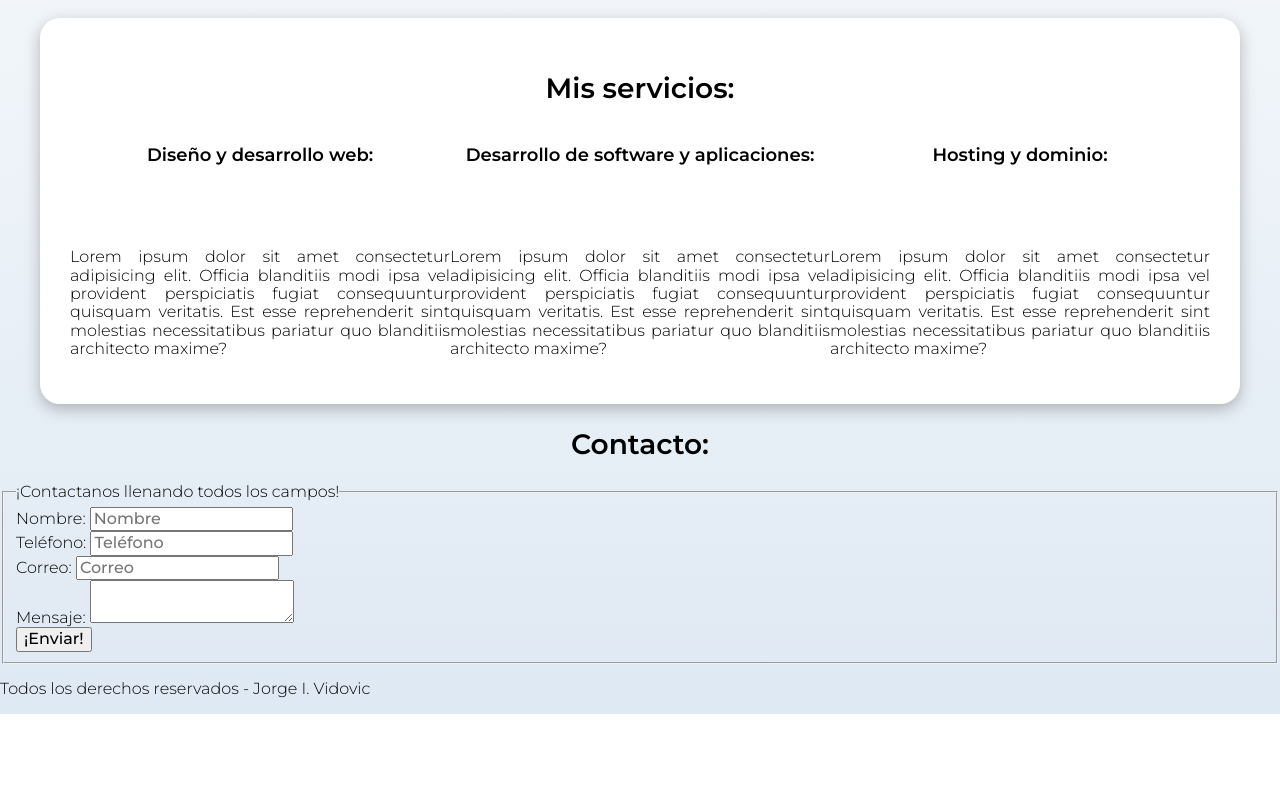
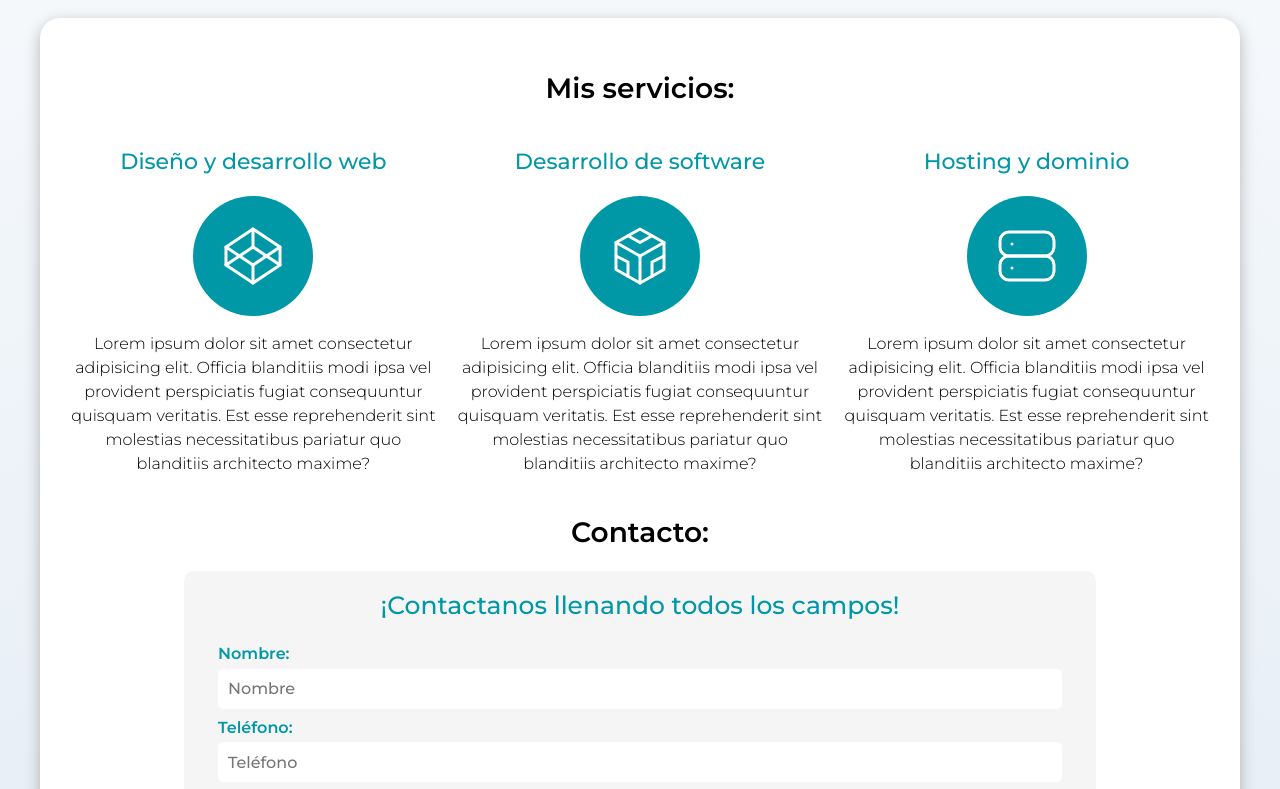
Before and after one commit to Jorge-I-Vidovic/Web_Freelancer, a plain HTML site: page index.html in a window 1280 px wide. Shown: the part 567-1356 px from the top of the page. Before the commit the page ends 1281 px from the top, so only its background shows below. Drawn offline with Linux system fonts and the light colour scheme.

Commit message:
Main page finished

```diff
--- a/css/styles.css
+++ b/css/styles.css
@@ -4,10 +4,11 @@
 }
 
 
-/*  Parte general del proyecto  */
+/*  Configuración general del proyecto  */
 html{
     font-size: 62.5%;
     box-sizing: border-box;
+    scroll-snap-type: y mandatory;
 }
 
 *, *:before, *:after {
@@ -50,7 +51,7 @@ p{
     border-radius: 2rem;
 }
 
-/*          -- Partes especificas de la main page--         */
+/*          -- Configuraciones especificas del proyecto  */
 
 .container{
     max-width: 120rem;
@@ -63,7 +64,7 @@ p{
     font-weight: bolder;
 }
 
-/*   Inicio - Navegador principal: */
+/*Navegador principal*/
 .main-nav{
     display: flex;
     flex-direction: column;
@@ -98,8 +99,7 @@ p{
     background-color: var(--secundary);
 }
 
-/*  Final - Navegador principal*/
-
+/*Seccion del titulo principal*/
 .main-title{
     background-image: url(../img/background.jpg);
     background-repeat: no-repeat;
@@ -126,6 +126,7 @@ p{
     color: white;
     margin-top: 1rem;
     padding: 1rem 3rem;
+    border: none;
     border-radius: 0.5rem;
     width: 90%;
 
@@ -142,10 +143,105 @@ p{
     }
 }
 
+.button:hover{
+    cursor: pointer;
+}
+
+.button_send .button{
+    width: 100%;
+    align-items: center;
+}
 /*Servicios*/
+
+.services,.main-nav,.form{
+    scroll-snap-align: center;
+    scroll-snap-stop: always;
+}
 @media (min-width: 768px) {
     .services{
         display: grid;
         grid-template-columns: repeat(3, 1fr);
+        column-gap: 2rem;
     }
 }
+
+.service{
+    display: flex;
+    flex-direction: column;
+    align-items: center;
+}
+
+.service h3{
+    font-size: 2.2rem;
+    font-weight: normal;
+    color: var(--secundary);
+}
+
+.service p{
+    line-height: 1.5;
+    text-align: center;
+}
+
+.service .icons{
+    height: 12rem;
+    width: 12rem;
+    border-radius: 50%;
+    background-color: var(--secundary);
+    display: flex; /*Diseño estilo mediante cajas*/
+    justify-content: center; /*Justifica el elemento horizontalmente*/
+    align-items: center; /*Justifica el elemento verticalmente*/
+}
+
+/*Formulario de contacto*/
+.form{
+    background-color: whitesmoke;
+    width: min(80%, 100%); /*Utiliza el valor minimo por defecto*/
+    margin: 0 auto;
+    padding: 2rem;
+    border-radius: 1rem;
+
+}
+
+.form fieldset{
+    border: none;
+}
+
+.form legend{
+    font-size: 2.5rem;
+    font-weight: normal;
+    color: var(--secundary);
+    text-align: center;
+    margin-bottom: 2rem;
+}
+
+.form_fields{
+    width: 100%;
+}
+
+.field{
+    margin-bottom: 1rem;
+}
+
+.field textarea{
+    height: 20rem;
+}
+
+.field label{
+    color: var(--secundary);
+    font-weight: bold;
+    margin-bottom: .5rem;
+    display: block;
+}
+
+.form_input{
+    height: 4rem;
+    width: 100%;
+    padding-left: 1rem;
+    border: none;
+    border-radius: .5rem;
+}
+
+/*Footer*/
+.footer p{
+    text-align: center;
+}
--- a/index.html
+++ b/index.html
@@ -28,14 +28,14 @@
     <section class="main-title"> <!--Inicio 1era seccion-->
         <div class="main-title_content">
             <h2>Diseño y desarrollo web - Freelancer</h2>
-            <p>Vigo, España</p>
             <p>
-                <svg xmlns="http://www.w3.org/2000/svg" class="icon icon-tabler icon-tabler-map-pin" width="84" height="84" viewBox="0 0 24 24" stroke-width="0.5" stroke="#009988" fill="none" stroke-linecap="round" stroke-linejoin="round">
+                <svg xmlns="http://www.w3.org/2000/svg" class="icon icon-tabler icon-tabler-map-pin" width="72" height="72" viewBox="0 0 24 24" stroke-width="1" stroke="#0097a7" fill="none" stroke-linecap="round" stroke-linejoin="round">
                     <path stroke="none" d="M0 0h24v24H0z" fill="none"/>
                     <circle cx="12" cy="11" r="3" />
                     <path d="M17.657 16.657l-4.243 4.243a2 2 0 0 1 -2.827 0l-4.244 -4.243a8 8 0 1 1 11.314 0z" />
                  </svg>
             </p>
+            <p>Vigo, España</p>
             <a href="#" class="button">!Contactanos!</a>
         </div>
     </section> <!--Final 1era seccion-->
@@ -43,9 +43,10 @@
 <main class="container shadow">
     <h2>Mis servicios:</h2>
     <div class="services">  <!--Inicio de la clase de servicios-->
-        <section> <!--Inicio 1er servicio-->
-            <h3>Diseño y desarrollo web:</h3>
-            <p><svg xmlns="http://www.w3.org/2000/svg" class="icon icon-tabler icon-tabler-brand-codepen" width="44" height="44" viewBox="0 0 24 24" stroke-width="1.5" stroke="#ffffff" fill="none" stroke-linecap="round" stroke-linejoin="round">
+        <section class="service"> <!--Inicio 1er servicio-->
+            <h3>Diseño y desarrollo web</h3>
+            <div class="icons">
+                <svg xmlns="http://www.w3.org/2000/svg" class="icon icon-tabler icon-tabler-brand-codepen" width="72" height="72" viewBox="0 0 24 24" stroke-width="1" stroke="#ffffff" fill="none" stroke-linecap="round" stroke-linejoin="round">
                     <path stroke="none" d="M0 0h24v24H0z" fill="none"/>
                     <path d="M3 15l9 6l9 -6l-9 -6l-9 6" />
                     <path d="M3 9l9 6l9 -6l-9 -6l-9 6" />
@@ -54,78 +55,83 @@
                     <line x1="12" y1="3" x2="12" y2="9" />
                     <line x1="12" y1="15" x2="12" y2="21" />
                 </svg>
-            </p>
+            </div>
             <p>Lorem ipsum dolor sit amet consectetur adipisicing elit.
             Officia blanditiis modi ipsa vel provident perspiciatis fugiat consequuntur quisquam veritatis.
             Est esse reprehenderit sint molestias necessitatibus pariatur quo blanditiis architecto maxime?</p>
         </section><!--Final 1er servicio-->
 
-        <section><!--Inicio 2do servicio-->
-            <h3>Desarrollo de software y aplicaciones:</h3>
-            <p><svg xmlns="http://www.w3.org/2000/svg" class="icon icon-tabler icon-tabler-apps" width="44" height="44" viewBox="0 0 24 24" stroke-width="1.5" stroke="#ffffff" fill="none" stroke-linecap="round" stroke-linejoin="round">
+        <section class="service"><!--Inicio 2do servicio-->
+            <h3>Desarrollo de software</h3>
+                <div class="icons">
+                    <svg xmlns="http://www.w3.org/2000/svg" class="icon icon-tabler icon-tabler-brand-codesandbox" width="72" height="72" viewBox="0 0 24 24" stroke-width="1" stroke="#ffffff" fill="none" stroke-linecap="round" stroke-linejoin="round">
                         <path stroke="none" d="M0 0h24v24H0z" fill="none"/>
-                <rect x="4" y="4" width="6" height="6" rx="1" />
-                <rect x="4" y="14" width="6" height="6" rx="1" />
-                <rect x="14" y="14" width="6" height="6" rx="1" />
-                <line x1="14" y1="7" x2="20" y2="7" />
-                <line x1="17" y1="4" x2="17" y2="10" />
+                        <path d="M20 7.5v9l-4 2.25l-4 2.25l-4 -2.25l-4 -2.25v-9l4 -2.25l4 -2.25l4 2.25z" />
+                        <path d="M12 12l4 -2.25l4 -2.25" />
+                        <line x1="12" y1="12" x2="12" y2="21" />
+                        <path d="M12 12l-4 -2.25l-4 -2.25" />
+                        <path d="M20 12l-4 2v4.75" />
+                        <path d="M4 12l4 2l0 4.75" />
+                        <path d="M8 5.25l4 2.25l4 -2.25" />
                     </svg>
-            </p>
+                </div>
             <p>Lorem ipsum dolor sit amet consectetur adipisicing elit.
             Officia blanditiis modi ipsa vel provident perspiciatis fugiat consequuntur quisquam veritatis.
             Est esse reprehenderit sint molestias necessitatibus pariatur quo blanditiis architecto maxime?</p>
         </section><!--Final 2do servicio-->
 
-        <section><!--Inicio 3er servicio-->
-            <h3>Hosting y dominio:</h3>
-            <p><svg xmlns="http://www.w3.org/2000/svg" class="icon icon-tabler icon-tabler-server" width="44" height="44" viewBox="0 0 24 24" stroke-width="1.5" stroke="#ffffff" fill="none" stroke-linecap="round" stroke-linejoin="round">
+        <section class="service"><!--Inicio 3er servicio-->
+            <h3>Hosting y dominio</h3>
+                <div class="icons">
+                    <svg xmlns="http://www.w3.org/2000/svg" class="icon icon-tabler icon-tabler-server" width="72" height="72" viewBox="0 0 24 24" stroke-width="1" stroke="#ffffff" fill="none" stroke-linecap="round" stroke-linejoin="round">
                         <path stroke="none" d="M0 0h24v24H0z" fill="none"/>
                         <rect x="3" y="4" width="18" height="8" rx="3" />
                         <rect x="3" y="12" width="18" height="8" rx="3" />
                         <line x1="7" y1="8" x2="7" y2="8.01" />
                         <line x1="7" y1="16" x2="7" y2="16.01" />
                     </svg>
-            </p>
+                </div>
             <p>Lorem ipsum dolor sit amet consectetur adipisicing elit.
             Officia blanditiis modi ipsa vel provident perspiciatis fugiat consequuntur quisquam veritatis.
             Est esse reprehenderit sint molestias necessitatibus pariatur quo blanditiis architecto maxime?</p>
         </section><!--Final 3er servicio-->
     </div> <!--Cierre de la clase de servicios-->
-</main>
 
-    <section>
+    <section> <!--Inicio formulario de contacto-->
         <h2>Contacto:</h2>
-        <form action="#">
+        <form class="form" action="#">
             <fieldset>
                 <legend>¡Contactanos llenando todos los campos!</legend>
-                <div>
+                <div class="form_fields">
+                    <div class="field">
                         <label>Nombre:</label>
-                    <input type="text" placeholder="Nombre">
+                        <input class="form_input" type="text" placeholder="Nombre">
                     </div>
 
-                <div>
+                    <div class="field">
                         <label>Teléfono:</label>
-                    <input type="tel" placeholder="Teléfono">
+                        <input class="form_input" type="tel" placeholder="Teléfono">
                     </div>
 
-                <div>
+                    <div class="field">
                         <label>Correo:</label>
-                    <input type="email" placeholder="Correo">
+                        <input class="form_input" type="email" placeholder="Correo">
                     </div>
 
-                <div>
+                    <div class="field">
                         <label>Mensaje:</label>
-                    <textarea></textarea>
+                        <textarea class="form_input"></textarea>
                     </div>
+                </div> <!--Cierre form_sections-->
 
-                <div>
-                    <input type="submit" value="¡Enviar!">
+                    <div class="button_send">
+                        <input class="button" type="submit" value="¡Enviar!">
                     </div>
             </fieldset>
         </form>
-    </section>
-
-    <footer>
+    </section> <!--Cierre formulario de contacto-->
+</main>
+    <footer class="footer">
         <p>Todos los derechos reservados - Jorge I. Vidovic</p>
     </footer>
 </body>
```
Lines whose indentation alone changed are shown as unchanged.
